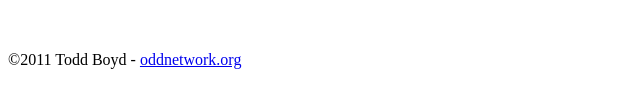
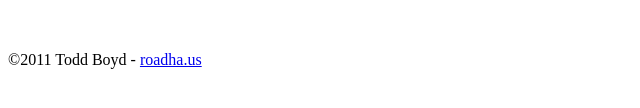
Before and after one commit to haliphax/jquery.imgradio, a plain HTML site: page demo.html in a window 1280 px wide. Shown: the part 410-518 px from the top of the page, 0-640 px from the left. Drawn offline with nearby package versions, Linux system fonts and the light colour scheme.

Commit message:
updated site URL

```diff
--- a/demo.html
+++ b/demo.html
@@ -57,6 +57,6 @@
 		</p>
 	</form>
 	<br />
-	<p>&copy;2011 Todd Boyd - <a href="http://oddnetwork.org/">oddnetwork.org</a></p>
+	<p>&copy;2011 Todd Boyd - <a href="http://roadha.us/">roadha.us</a></p>
 </body>
 </html>
```
